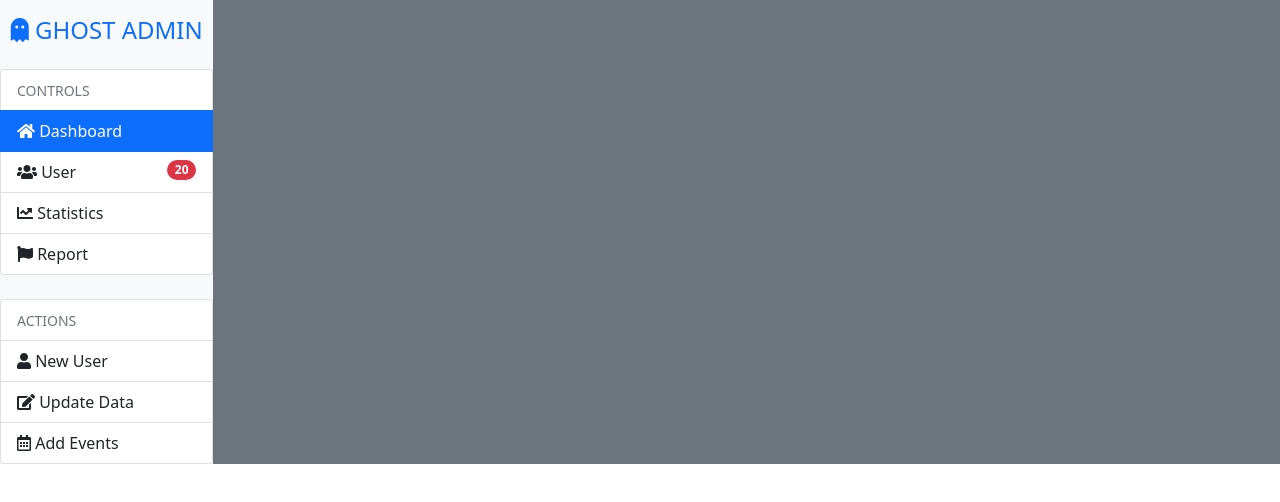
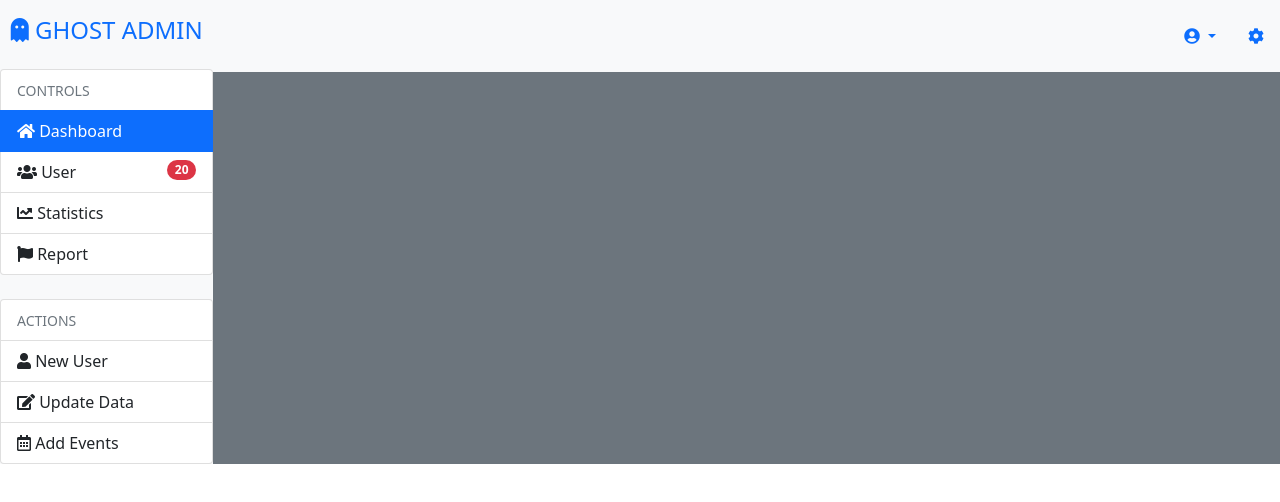
Before and after one commit to KhinMaMaKyaw/BS-Layout, a plain HTML site: page index.html in a window 1280 px wide. Drawn offline with nearby package versions, Linux system fonts and the light colour scheme.

Commit message:
Horizontal Navbar

```diff
--- a/index.html
+++ b/index.html
@@ -59,7 +59,29 @@
                         </a>
                     </div>
                 </nav>
-                <main class="col-10 bg-secondary"></main>
+                <main class="col-10 bg-secondary">
+                    <nav class="navbar navbar-expand-lg navbar-dark bg-light">
+                        <div class="flex-fill"></div>
+                        <div class="navbar nav">
+                            <li class="nav-item dropdown">
+                                <a href="#" class="nav-link dropdown-toggle" data-bs-toggle="dropdown">
+                                    <i class="fas fa-user-circle"></i>
+                                </a>
+                                <ul class="dropdown-menu">
+                                    <li>
+                                        <a href="#" class="dropdown-item">User Profile</a>
+                                    </li>
+                                    <li>
+                                        <a href="#" class="dropdown-item">Logout</a>
+                                    </li>
+                                </ul>
+                            </li>
+                            <li class="nav-item">
+                                <a href="#" class="nav-link"><i class="fas fa-cog"></i></a>
+                            </li>
+                        </div>
+                        </nav>
+                </main>
             </div>
         <div>
     </body>
```
